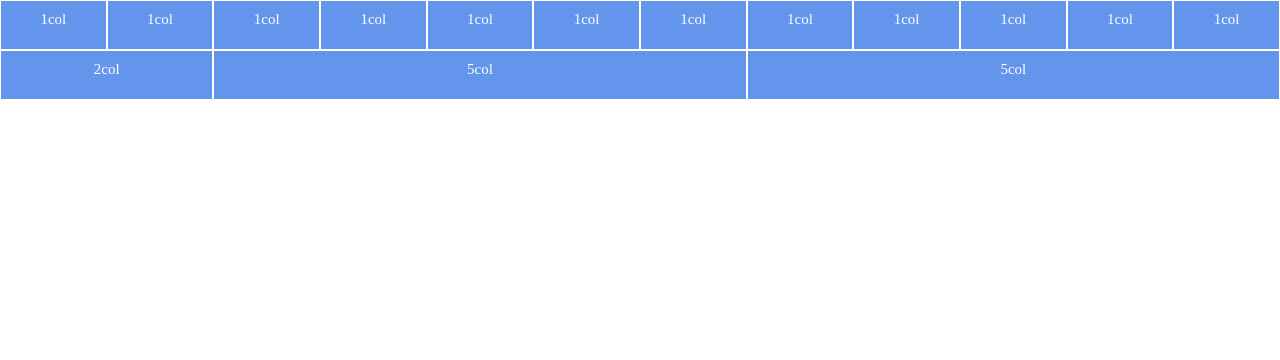
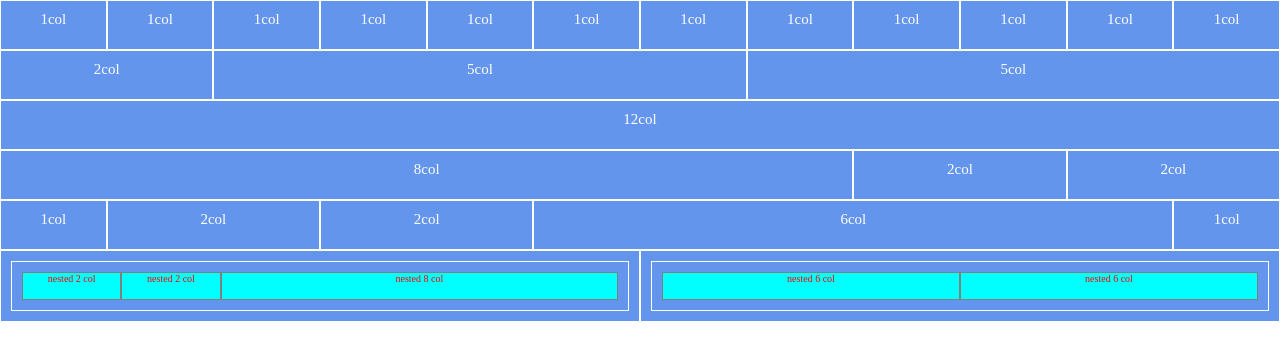
Before and after one commit to hexeva/html-css-12bool, a plain HTML site: page index.html in a window 1280 px wide. Drawn offline with Linux system fonts and the light colour scheme.

Commit message:
4,5,6,rows

```diff
--- a/css/12bool.css
+++ b/css/12bool.css
@@ -74,6 +74,12 @@
     max-width: calc( (100% / 11) * 11);
 }
 
+.col-xs-12{
+    flex-basis: calc( (100% / 11) * 12);
+    max-width: calc( (100% / 11) * 12);
+
+
+
 /* Offsets */
 
 .col-offset-1{
--- a/css/style.css
+++ b/css/style.css
@@ -11,10 +11,13 @@
     font-size: 15px;
     text-align: center;
 
+
 }
 
 .nested-box{
     height: 100%;
     border: 1px solid grey;
     background-color: cyan;
+    font-size: 10px;
+    color: red;
 }
--- a/index.html
+++ b/index.html
@@ -114,6 +114,136 @@
 
         </div>
 
+        <!-- Third ROW -->
+
+        <div class="row">
+
+            <div class="col-xs-12">
+                <div class="box">
+                    12col
+                </div>
+            </div>
+
+        </div>
+
+        <!-- forth ROW -->
+
+        <div class="row">
+
+            <div class="col-xs-8">
+                <div class="box">
+                    8col
+                </div>
+            </div>
+
+            <div class="col-xs-2">
+                <div class="box">
+                    2col
+                </div>
+            </div>
+
+            <div class="col-xs-2">
+                <div class="box">
+                    2col
+                </div>
+            </div>
+
+        </div>
+
+        <!-- fifth ROW -->
+
+        <div class="row">
+
+            <div class="col-xs-1">
+                <div class="box">
+                    1col
+                </div>
+            </div>
+
+            <div class="col-xs-2">
+                <div class="box">
+                    2col
+                </div>
+            </div>
+
+            <div class="col-xs-2">
+                <div class="box">
+                    2col
+                </div>
+            </div>
+
+            <div class="col-xs-6">
+                <div class="box">
+                    6col
+                </div>
+            </div>
+
+            <div class="col-xs-1">
+                <div class="box">
+                    1col
+                </div>
+            </div>
+
+        </div>
+
+        <!-- sixth ROW -->
+
+        <div class="row">
+
+            <div class="col-xs-6">
+                <div class="box">
+
+                    <div class="row box">
+
+                        <div class="col-xs-2">
+                            <div class="nested-box">
+                                nested 2 col
+                            </div>
+                        </div>
+
+                        <div class="col-xs-2">
+                            <div class="nested-box">
+                                nested 2 col
+                            </div>
+                        </div>
+
+                        <div class="col-xs-8">
+                            <div class="nested-box">
+                                nested 8 col
+                            </div>
+                        </div>
+
+                    </div>
+                </div>
+            </div>
+
+            <div class="col-xs-6">
+                <div class="box">
+
+                    <div class="row box">
+
+                        <div class="col-xs-6">
+                            <div class="nested-box">
+                                nested 6 col
+                            </div>
+                        </div>
+
+                        <div class="col-xs-6">
+                            <div class="nested-box">
+                                nested 6 col
+                            </div>
+                        </div>
+
+                    </div>
+                </div>
+            </div>
+
+        </div>
+
+        <!-- seventh ROW -->
+
+
+
 
 
 
```
